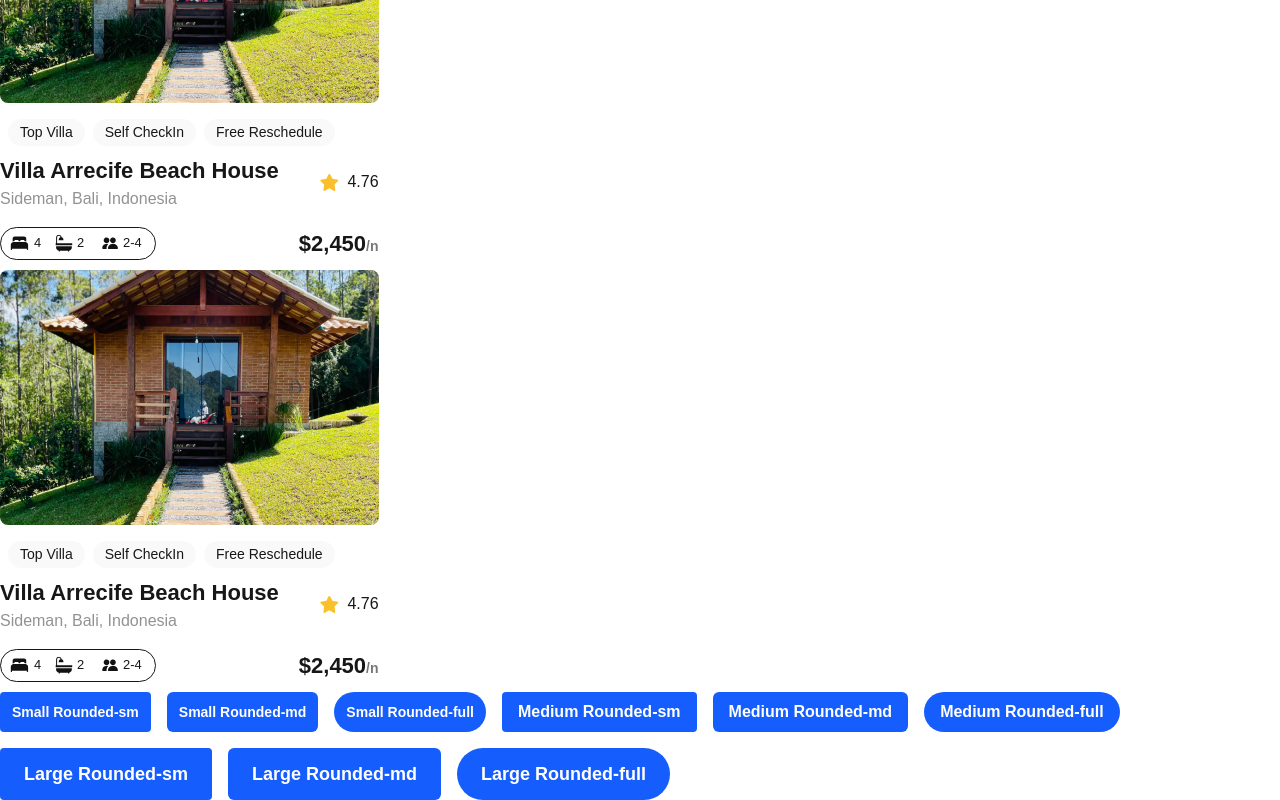
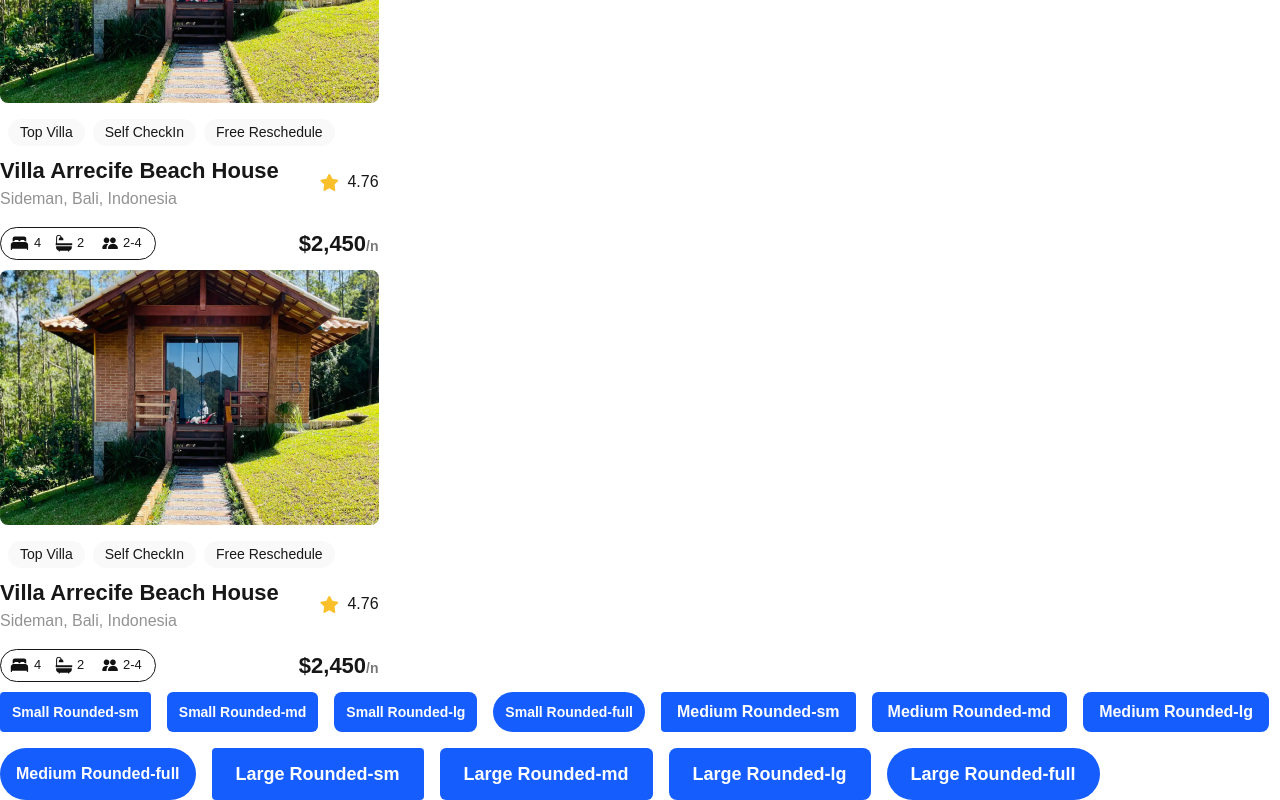
Before and after one commit to The-Motolani/alx-project-0x00-setup, a Next.js app in the folder alx-project-0x00/: page /landing in a window 1280 px wide. Shown: the part 1024-1824 px from the top of the page. Built offline with nearby package versions, Linux system fonts and the light colour scheme.

Commit message:
Advanced Task

```diff
--- a/alx-project-0x00/interfaces/index.ts
+++ b/alx-project-0x00/interfaces/index.ts
@@ -4,5 +4,5 @@
 
 export interface ButtonProps {
     title : string;
-    styles?: string;
+    styles: string;
 }
--- a/alx-project-0x00/pages/landing.tsx
+++ b/alx-project-0x00/pages/landing.tsx
@@ -14,16 +14,19 @@
         {/* Small Buttons */}
         <Button title="Small Rounded-sm" styles="px-3 py-1 text-sm rounded-sm" />
         <Button title="Small Rounded-md" styles="px-3 py-1 text-sm rounded-md" />
+        <Button title="Small Rounded-lg" styles = "px-3 py-1 text-sm rounded-lg"/>
         <Button title="Small Rounded-full" styles="px-3 py-1 text-sm rounded-full" />
 
         {/* Medium Buttons */}
         <Button title="Medium Rounded-sm" styles="px-4 py-2 text-base rounded-sm" />
         <Button title="Medium Rounded-md" styles="px-4 py-2 text-base rounded-md" />
+        <Button title = "Medium Rounded-lg" styles = "px-4 py-2 text-base rounded-lg" />
         <Button title="Medium Rounded-full" styles="px-4 py-2 text-base rounded-full" />
 
         {/* Large Buttons */}
         <Button title="Large Rounded-sm" styles="px-6 py-3 text-lg rounded-sm" />
         <Button title="Large Rounded-md" styles="px-6 py-3 text-lg rounded-md" />
+        <Button title = "Large Rounded-lg" styles = "px-6 py-3 text-lg rounded-lg" />
         <Button title="Large Rounded-full" styles="px-6 py-3 text-lg rounded-full" />
       </div>
 
```
